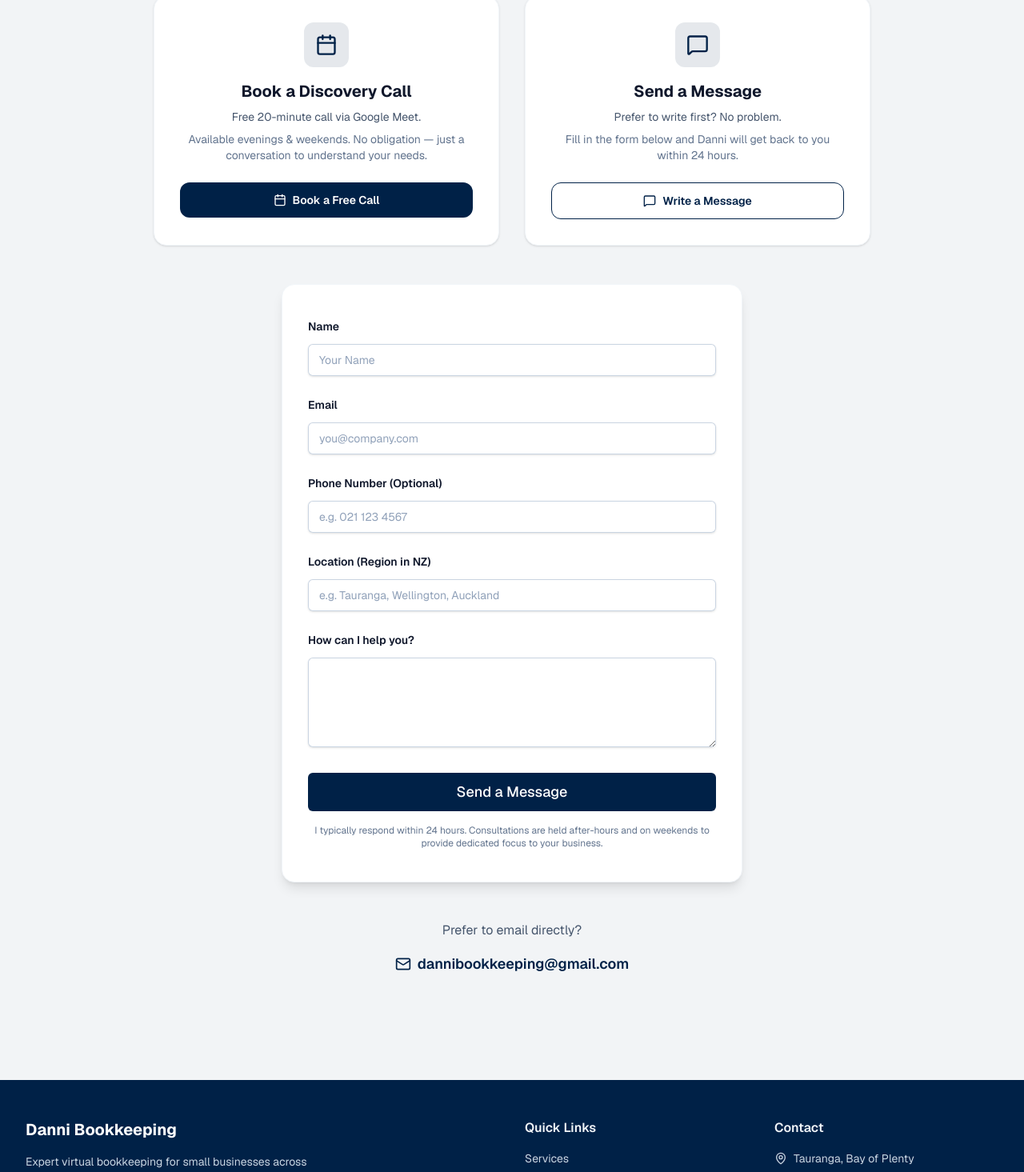
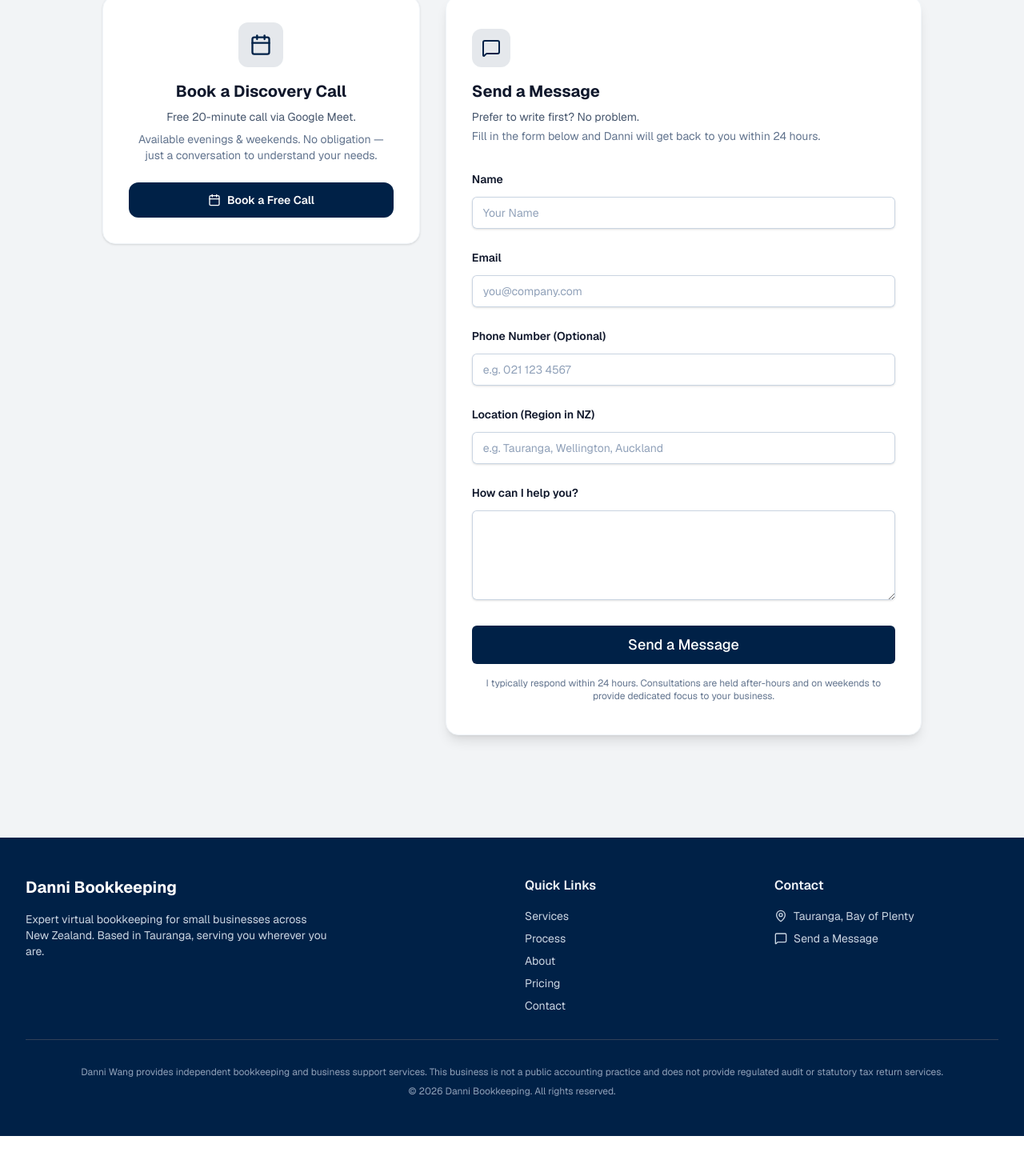
Before and after one commit to Luizjr9292/danni-bookkeeping, a Next.js app: page / in a window 1280 px wide. Shown: the part 6214-7679 px from the top of the page at 80% size. After the commit the page ends 7634 px from the top, so only its background shows below. Built offline with nearby package versions, Linux system fonts and the light colour scheme.

Commit message:
Simplify contact options and remove public email

```diff
--- a/src/components/layout/Footer.tsx
+++ b/src/components/layout/Footer.tsx
@@ -1,6 +1,6 @@
 'use client';
 import Link from 'next/link';
-import { Mail, MapPin } from 'lucide-react';
+import { MapPin, MessageSquare } from 'lucide-react';
 import { useLanguage } from '@/contexts/LanguageContext';
 
 export function Footer() {
@@ -32,9 +32,11 @@ export function Footer() {
                                 <MapPin size={16} />
                                 <span>Tauranga, Bay of Plenty</span>
                             </li>
-                            <li className="flex items-center space-x-2">
-                                <Mail size={16} />
-                                <span>dannibookkeeping@gmail.com</span>
+                            <li>
+                                <Link href="#contact" className="flex items-center space-x-2 hover:text-white">
+                                    <MessageSquare size={16} />
+                                    <span>{t.contact.sendMessageTitle}</span>
+                                </Link>
                             </li>
                         </ul>
                     </div>
--- a/src/components/sections/Contact.tsx
+++ b/src/components/sections/Contact.tsx
@@ -2,7 +2,7 @@
 
 import { useForm, ValidationError } from '@formspree/react';
 import { Button } from '@/components/ui/button';
-import { Mail, ArrowUp, Calendar, MessageSquare } from 'lucide-react';
+import { ArrowUp, Calendar, MessageSquare } from 'lucide-react';
 import { useLanguage } from '@/contexts/LanguageContext';
 
 export function Contact() {
@@ -35,24 +35,23 @@ export function Contact() {
                     <h2 className="text-3xl font-bold tracking-tight text-slate-900 sm:text-4xl">{t.contact.title}</h2>
                     <p className="mt-4 text-lg text-slate-600">{t.contact.subtitle}</p>
                 </div>
-                <div className="mx-auto mt-12 max-w-4xl grid grid-cols-1 gap-8 sm:grid-cols-2">
+                <div className="mx-auto mt-12 grid max-w-5xl grid-cols-1 gap-8 lg:grid-cols-[minmax(0,0.8fr)_minmax(0,1.2fr)] lg:items-start">
                     <div className="bg-white rounded-2xl p-8 shadow-sm border border-slate-100 flex flex-col items-center text-center">
                         <div className="flex h-14 w-14 items-center justify-center rounded-xl bg-primary/10 text-primary mb-4"><Calendar className="h-7 w-7" /></div>
                         <h3 className="text-xl font-bold text-slate-900 mb-2">{t.contact.bookCallTitle}</h3>
                         <p className="text-sm text-slate-600 mb-2">{t.contact.bookCallDesc}</p>
                         <p className="text-sm text-slate-500 mb-6">{t.contact.bookCallNote}</p>
-                        <a href="https://calendly.com/dannibookkeeping/20min" target="_blank" className="w-full inline-flex items-center justify-center gap-2 rounded-xl bg-primary px-6 py-3 text-sm font-semibold text-white hover:bg-primary/90 transition-colors"><Calendar className="h-4 w-4" />{t.contact.bookCallBtn}</a>
+                        <a href="https://calendly.com/dannibookkeeping/20min" target="_blank" rel="noopener noreferrer" className="w-full inline-flex items-center justify-center gap-2 rounded-xl bg-primary px-6 py-3 text-sm font-semibold text-white hover:bg-primary/90 transition-colors"><Calendar className="h-4 w-4" />{t.contact.bookCallBtn}</a>
                     </div>
-                    <div className="bg-white rounded-2xl p-8 shadow-sm border border-slate-100 flex flex-col items-center text-center">
-                        <div className="flex h-14 w-14 items-center justify-center rounded-xl bg-primary/10 text-primary mb-4"><MessageSquare className="h-7 w-7" /></div>
-                        <h3 className="text-xl font-bold text-slate-900 mb-2">{t.contact.sendMessageTitle}</h3>
-                        <p className="text-sm text-slate-600 mb-2">{t.contact.sendMessageDesc}</p>
-                        <p className="text-sm text-slate-500 mb-6">{t.contact.sendMessageNote}</p>
-                        <a href="#message-form" className="w-full inline-flex items-center justify-center gap-2 rounded-xl border border-primary px-6 py-3 text-sm font-semibold text-primary hover:bg-primary/5 transition-colors"><MessageSquare className="h-4 w-4" />{t.contact.sendMessageBtn}</a>
-                    </div>
-                </div>
-                <div id="message-form" className="mx-auto mt-12 max-w-xl">
-                    <form onSubmit={handleSubmit} className="bg-white px-8 py-10 shadow-lg rounded-2xl border border-slate-100">
+                    <form id="message-form" onSubmit={handleSubmit} className="bg-white px-8 py-10 shadow-lg rounded-2xl border border-slate-100">
+                        <div className="mb-8">
+                            <div className="mb-4 flex h-12 w-12 items-center justify-center rounded-xl bg-primary/10 text-primary">
+                                <MessageSquare className="h-6 w-6" />
+                            </div>
+                            <h3 className="text-xl font-bold text-slate-900">{t.contact.sendMessageTitle}</h3>
+                            <p className="mt-2 text-sm text-slate-600">{t.contact.sendMessageDesc}</p>
+                            <p className="mt-1 text-sm text-slate-500">{t.contact.sendMessageNote}</p>
+                        </div>
                         <div className="grid grid-cols-1 gap-y-6">
                             <div>
                                 <label htmlFor="name" className="block text-sm font-semibold leading-6 text-slate-900">{t.contact.form.nameLabel}</label>
@@ -80,10 +79,6 @@ export function Contact() {
                             <p className="mt-4 text-xs text-center text-slate-500">{t.contact.form.availabilityNote}</p>
                         </div>
                     </form>
-                    <div className="mt-12 text-center">
-                        <p className="text-slate-600 mb-4">{t.contact.form.emailDirectly}</p>
-                        <a href="mailto:dannibookkeeping@gmail.com" className="inline-flex items-center gap-2 text-lg font-semibold text-primary hover:text-primary/80 transition-colors"><Mail className="h-5 w-5" />dannibookkeeping@gmail.com</a>
-                    </div>
                 </div>
             </div>
             <a href="#" className="fixed bottom-8 right-8 flex h-10 w-10 items-center justify-center rounded-full bg-primary text-white shadow-lg hover:bg-primary/90 transition-colors z-50"><ArrowUp className="h-5 w-5" /></a>
--- a/src/contexts/LanguageContext.tsx
+++ b/src/contexts/LanguageContext.tsx
@@ -1,6 +1,6 @@
 "use client";
 
-import React, { createContext, useContext, useState, useEffect, ReactNode } from 'react';
+import React, { createContext, useContext, useSyncExternalStore, ReactNode } from 'react';
 import { translations } from '@/data/translations';
 
 type Language = 'en' | 'zh';
@@ -13,20 +13,34 @@ interface LanguageContextType {
 }
 
 const LanguageContext = createContext<LanguageContextType | undefined>(undefined);
+const LANGUAGE_STORAGE_KEY = 'danni-lang';
+const LANGUAGE_CHANGE_EVENT = 'danni-language-change';
+
+function getStoredLanguage(): Language {
+    const stored = localStorage.getItem(LANGUAGE_STORAGE_KEY);
+    return stored === 'zh' ? 'zh' : 'en';
+}
+
+function getServerLanguage(): Language {
+    return 'en';
+}
+
+function subscribeToLanguage(onStoreChange: () => void) {
+    window.addEventListener('storage', onStoreChange);
+    window.addEventListener(LANGUAGE_CHANGE_EVENT, onStoreChange);
+
+    return () => {
+        window.removeEventListener('storage', onStoreChange);
+        window.removeEventListener(LANGUAGE_CHANGE_EVENT, onStoreChange);
+    };
+}
 
 export function LanguageProvider({ children }: { children: ReactNode }) {
-    const [language, setLanguage] = useState<Language>('en');
-
-    useEffect(() => {
-        const stored = localStorage.getItem('danni-lang') as Language | null;
-        if (stored === 'en' || stored === 'zh') {
-            setLanguage(stored);
-        }
-    }, []);
+    const language = useSyncExternalStore(subscribeToLanguage, getStoredLanguage, getServerLanguage);
 
     const handleSetLanguage = (lang: Language) => {
-        setLanguage(lang);
-        localStorage.setItem('danni-lang', lang);
+        localStorage.setItem(LANGUAGE_STORAGE_KEY, lang);
+        window.dispatchEvent(new Event(LANGUAGE_CHANGE_EVENT));
     };
 
     return (
--- a/src/data/translations.ts
+++ b/src/data/translations.ts
@@ -110,7 +110,6 @@ export const translations = {
                 successMessage: 'I have received your message and will get back to you shortly to schedule our consultation.',
                 sendAnother: 'Send another message',
                 availabilityNote: 'I typically respond within 24 hours. Consultations are held after-hours and on weekends to provide dedicated focus to your business.',
-                emailDirectly: 'Prefer to email directly?',
             },
         },
         faq: {
@@ -266,7 +265,6 @@ export const translations = {
                 successMessage: '已收到您的留言，我会尽快联系您安排咨询。',
                 sendAnother: '发送另一条留言',
                 availabilityNote: '我通常会在 24 小时内回复。为了更专注于您的业务需求，咨询通常安排在非工作时间或周末。',
-                emailDirectly: '直接发邮件？',
             },
         },
         faq: {
```
